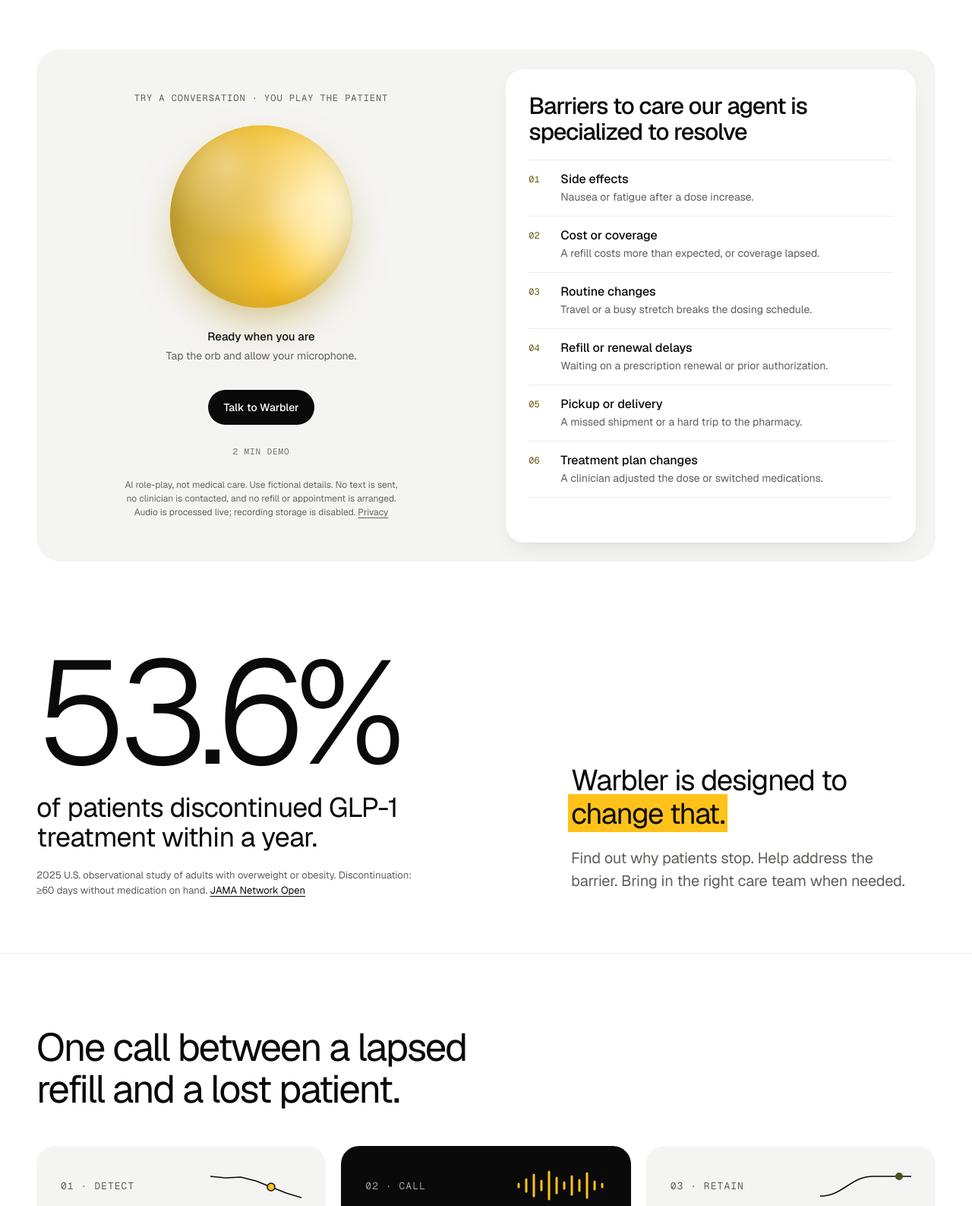
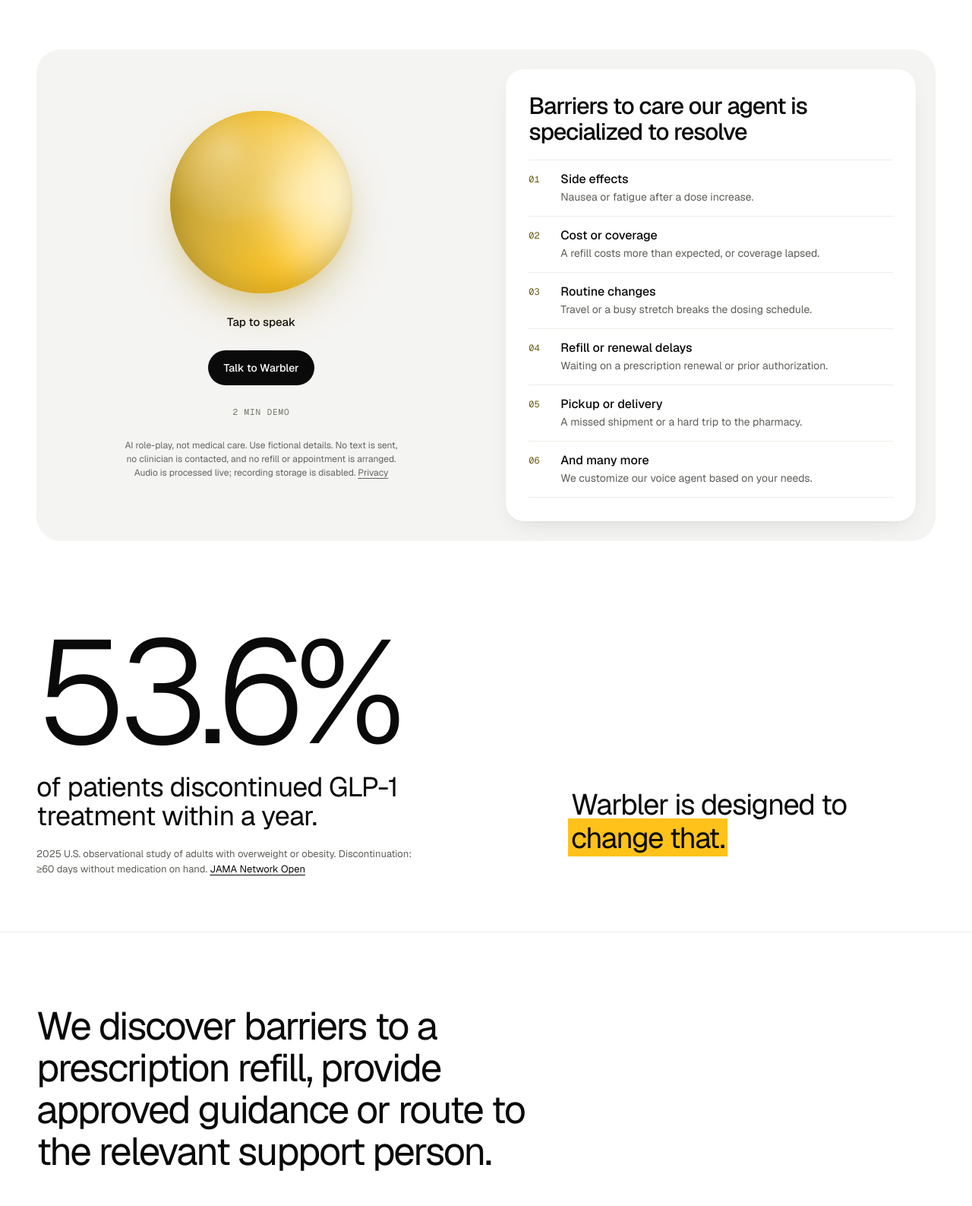
Before and after one commit to warblersafety/warbler-rx-website, a website built with Vite: page index.html in a window 1280 px wide. Shown: the part 580-2167 px from the top of the page at 76% size. Built offline with nearby package versions, Linux system fonts and the light colour scheme.

Commit message:
Publish approved Sites copy revisions to Warbler Health (#20)

```diff
--- a/index.html
+++ b/index.html
@@ -8,7 +8,7 @@
   <link rel="canonical" href="https://warbler-health.com/">
   <meta property="og:url" content="https://warbler-health.com/">
   <meta property="og:title" content="Warbler Health — Catch prescription drop off before it happens">
-  <meta property="og:description" content="Every patient deserves a follow-up call.">
+  <meta property="og:description" content="Enable patients to stick to their treatment.">
   <meta name="theme-color" content="#ffffff">
   <link rel="icon" type="image/png" sizes="32x32" href="/assets/warbler-favicon-32.png">
   <link rel="icon" type="image/png" sizes="192x192" href="/assets/warbler-icon-192.png">
@@ -47,11 +47,10 @@
 <section id="demo" style="padding:40px clamp(20px,4vw,48px) 112px">
   <div style="background:#f4f4f2;border-radius:32px;display:grid;grid-template-columns:repeat(auto-fit,minmax(min(100%,420px),1fr));overflow:hidden">
     <div id="try-warbler" class="voice-panel" style="display:flex;flex-direction:column;align-items:center;justify-content:center;gap:28px;padding:56px 24px;text-align:center">
-      <p style="font-family:'Geist Mono',monospace;font-size:12px;letter-spacing:0.08em;color:#5e5e5a">TRY A CONVERSATION · YOU PLAY THE PATIENT</p>
       <button class="orb" id="voice-orb" data-start-demo data-state="idle" aria-label="Talk to Warbler — start voice demo" aria-describedby="demo-disclosure"></button>
-      <div style="display:flex;flex-direction:column;align-items:center;gap:6px;min-height:52px">
-        <p id="voice-state" aria-hidden="true" style="font-size:15px;font-weight:500;color:#0a0a0a">Ready when you are</p><span id="connection-announcement" class="sr-only" role="status" aria-live="polite"></span>
-        <p id="voice-hint" style="font-size:14px;line-height:1.5;color:#5e5e5a;max-width:340px;text-wrap:pretty">Tap the orb and allow your microphone.</p>
+      <div style="display:flex;flex-direction:column;align-items:center;gap:6px">
+        <p id="voice-state" aria-hidden="true" style="font-size:15px;font-weight:500;color:#0a0a0a">Tap to speak</p><span id="connection-announcement" class="sr-only" role="status" aria-live="polite"></span>
+        <p id="voice-hint" style="font-size:14px;line-height:1.5;color:#5e5e5a;max-width:340px;text-wrap:pretty" hidden></p>
       </div>
       <div class="voice-controls">
 <button class="pill" id="start-voice" data-start-demo>Talk to Warbler</button>
@@ -73,7 +72,7 @@
           <li style="display:grid;grid-template-columns:28px minmax(0,1fr);gap:14px;padding:14px 0;border-top:1px solid #ececE7"><span style="font-family:'Geist Mono',monospace;font-size:12px;color:#6b5a14;padding-top:3px">03</span><div style="display:flex;flex-direction:column;gap:3px"><span style="font-size:16px;font-weight:500">Routine changes</span><span style="font-size:14px;line-height:1.5;color:#5e5e5a">Travel or a busy stretch breaks the dosing schedule.</span></div></li>
           <li style="display:grid;grid-template-columns:28px minmax(0,1fr);gap:14px;padding:14px 0;border-top:1px solid #ececE7"><span style="font-family:'Geist Mono',monospace;font-size:12px;color:#6b5a14;padding-top:3px">04</span><div style="display:flex;flex-direction:column;gap:3px"><span style="font-size:16px;font-weight:500">Refill or renewal delays</span><span style="font-size:14px;line-height:1.5;color:#5e5e5a">Waiting on a prescription renewal or prior authorization.</span></div></li>
           <li style="display:grid;grid-template-columns:28px minmax(0,1fr);gap:14px;padding:14px 0;border-top:1px solid #ececE7"><span style="font-family:'Geist Mono',monospace;font-size:12px;color:#6b5a14;padding-top:3px">05</span><div style="display:flex;flex-direction:column;gap:3px"><span style="font-size:16px;font-weight:500">Pickup or delivery</span><span style="font-size:14px;line-height:1.5;color:#5e5e5a">A missed shipment or a hard trip to the pharmacy.</span></div></li>
-          <li style="display:grid;grid-template-columns:28px minmax(0,1fr);gap:14px;padding:14px 0;border-top:1px solid #ececE7;border-bottom:1px solid #ececE7"><span style="font-family:'Geist Mono',monospace;font-size:12px;color:#6b5a14;padding-top:3px">06</span><div style="display:flex;flex-direction:column;gap:3px"><span style="font-size:16px;font-weight:500">Treatment plan changes</span><span style="font-size:14px;line-height:1.5;color:#5e5e5a">A clinician adjusted the dose or switched medications.</span></div></li>
+          <li style="display:grid;grid-template-columns:28px minmax(0,1fr);gap:14px;padding:14px 0;border-top:1px solid #ececE7;border-bottom:1px solid #ececE7"><span style="font-family:'Geist Mono',monospace;font-size:12px;color:#6b5a14;padding-top:3px">06</span><div style="display:flex;flex-direction:column;gap:3px"><span style="font-size:16px;font-weight:500">And many more</span><span style="font-size:14px;line-height:1.5;color:#5e5e5a">We customize our voice agent based on your needs.</span></div></li>
         </ul>
       </div>
     </div>
@@ -106,12 +105,11 @@
   </div>
   <div class="adherence-purpose">
     <h3>Warbler is designed to<br><span class="study-highlight">change that.</span></h3>
-    <p>Find out why patients stop. Help address the barrier. Bring in the right care team when needed.</p>
   </div>
 </section>
 
 <section id="how" style="border-top:1px solid #ececE7;display:flex;flex-direction:column;gap:48px;padding:96px clamp(20px,4vw,48px) 112px">
-  <h2 style="font-size:clamp(36px,4vw,56px);line-height:1.07;letter-spacing:-0.04em;max-width:720px;text-wrap:balance">One call between a lapsed refill and a lost patient.</h2>
+  <h2 style="font-size:clamp(36px,4vw,56px);line-height:1.07;letter-spacing:-0.04em;max-width:720px;text-wrap:balance">We discover barriers to a prescription refill, provide approved guidance or route to the relevant support person.</h2>
   <div style="display:grid;grid-template-columns:repeat(auto-fit,minmax(min(100%,280px),1fr));gap:20px">
     <article style="background:#f4f4f2;border-radius:24px;padding:32px;display:flex;flex-direction:column;justify-content:space-between;gap:48px;min-height:340px">
       <div style="display:flex;justify-content:space-between;align-items:center;gap:12px">
@@ -151,7 +149,6 @@
     <div style="border:1px solid #ececE7;border-radius:24px;padding:32px;display:flex;gap:24px;align-items:center;flex-wrap:wrap">
       <img src="/assets/founder.jpg" alt="Warbler Health founder" style="width:112px;height:112px;border-radius:50%;object-fit:cover;display:block;flex-shrink:0">
       <div style="display:flex;flex-direction:column;gap:12px;flex:1;min-width:220px">
-        <p style="font-family:'Geist Mono',monospace;font-size:12px;letter-spacing:0.08em;color:#5e5e5a">TALK TO THE FOUNDER</p>
         <p style="font-size:20px;line-height:1.35;letter-spacing:-0.01em;text-wrap:pretty">Every demo is run by our founder.&nbsp;</p>
         <a href="https://calendar.app.google/dAj1Fv4UhSUbFGfz8" style="font-size:15px;font-weight:500;text-decoration:underline;text-underline-offset:4px">Book a time ↗</a>
       </div>
@@ -165,7 +162,7 @@
 
     <div style="position:relative;display:flex;flex-direction:column;gap:20px;max-width:640px">
 
-      <h2 style="font-size:clamp(34px,4vw,56px);line-height:1.07;letter-spacing:-0.04em;text-wrap:balance">Every patient deserves a follow-up call.</h2>
+      <h2 style="font-size:clamp(34px,4vw,56px);line-height:1.07;letter-spacing:-0.04em;text-wrap:balance">Enable patients to stick to their treatment.</h2>
     </div>
     <div style="position:relative;display:flex;gap:12px;flex-wrap:wrap">
       <a class="demo-booking" href="https://calendar.app.google/dAj1Fv4UhSUbFGfz8" style="display:inline-flex;align-items:center;background:#ffc21a;color:#0a0a0a;border-radius:999px;white-space:nowrap;padding:16px 28px;font-size:16px;font-weight:500;text-decoration:none"><span>Learn more</span><span class="demo-portraits" aria-hidden="true"><img class="demo-founder" src="/assets/founder.jpg" alt="" width="72" height="72"><img class="demo-founder" src="/assets/demo-portrait.png" alt="" width="72" height="72"></span></a>
@@ -187,7 +184,7 @@
 </footer>
 
 </div>
-<dialog id="privacy-policy" aria-labelledby="privacy-title"><form method="dialog"><button class="dialog-close" aria-label="Close privacy information">×</button></form><p class="mono policy-eyebrow">VOICE DEMO</p><h2 id="privacy-title">Your microphone &amp; privacy</h2><p>When you start the demo, your browser asks for microphone permission. ElevenLabs processes your audio live. Audio recording storage is disabled; conversation text is retained for up to one day. Please use fictional details.</p><p>End the conversation to stop microphone access. The demo uses a hashed connection identifier to limit repeated sessions. Vercel retains ordinary website request logs.</p><p>Questions? <a href="mailto:hello@warblersafety.com">hello@warblersafety.com</a></p></dialog>
+<dialog id="privacy-policy" aria-labelledby="privacy-title"><form method="dialog"><button class="dialog-close" aria-label="Close privacy information">×</button></form><p class="mono policy-eyebrow">VOICE DEMO</p><h2 id="privacy-title">Your microphone &amp; privacy</h2><p>When you start the demo, your browser asks for microphone permission. A third party AI voice-to-text service processes your audio live. Audio recording storage is disabled; conversation text is retained for up to one day. Please use fictional details.</p><p>End the conversation to stop microphone access. The demo uses a hashed connection identifier to limit repeated sessions. Vercel retains ordinary website request logs.</p><p>Questions? <a href="mailto:hello@warblersafety.com">hello@warblersafety.com</a></p></dialog>
 <dialog id="terms" aria-labelledby="terms-title"><form method="dialog"><button class="dialog-close" aria-label="Close demo terms">×</button></form><p class="mono policy-eyebrow">DEMO USE</p><h2 id="terms-title">A fictional conversation</h2><p>This website demo is an AI role-play, not medical care. Use fictional details. It cannot arrange refills, appointments or clinical follow-up, and it does not send texts or contact a clinician.</p><p>Sessions last up to two minutes and are subject to availability and usage limits. Discuss medication decisions with your pharmacist or prescribing clinician.</p></dialog>
 <dialog id="security-overview" aria-labelledby="security-title"><form method="dialog"><button class="dialog-close" aria-label="Close security overview">×</button></form><p class="mono policy-eyebrow">WEBSITE DEMO</p><h2 id="security-title">How this demo is protected</h2><p>Provider credentials stay on the server. Temporary voice-session tokens connect your browser to the configured agent. Usage checks run before a connection is allowed.</p><p>Conversation summaries require a signed, expiring receipt. The website returns reviewed summary labels rather than transcripts. Audio recording storage is disabled, and conversation text is retained for up to one day.</p><p>This public demo is for fictional information. Production pharmacy use requires separate agreements and readiness review; the demo does not establish HIPAA compliance.</p></dialog>
 
--- a/src/voice-controller.js
+++ b/src/voice-controller.js
@@ -21,7 +21,7 @@
 let cancelled = false;
 let voiceMode = 'listening';
 let visualState = 'idle';
-const stateLabels = { idle: 'Ready when you are', connecting: 'Connecting…', listening: 'Listening', processing: 'Processing', speaking: 'Speaking', muted: 'Microphone off', error: 'Connection unavailable' };
+const stateLabels = { idle: 'Tap to speak', connecting: 'Connecting…', listening: 'Listening', processing: 'Processing', speaking: 'Speaking', muted: 'Microphone off', error: 'Connection unavailable' };
 function setVisualState(mode) {
   visualState = mode;
   const effective = muted && connected ? 'muted' : mode;
@@ -95,7 +95,7 @@
   session = null;
   setBusy(false);
   $('start-voice').textContent = 'Talk to Warbler again';
-  $('voice-hint').textContent = 'Explore another barrier, or see how Warbler could support your pharmacy.';
+  $('voice-hint').hidden = true;
   status(failure ? 'Let’s try that again' : wasConnected ? 'Conversation complete' : 'Conversation ended', failure ? 'error' : 'idle');
   if (wasConnected && receipt) void getSummary(activeRun, receipt);
 }
@@ -111,6 +111,7 @@
   $('mute-voice').textContent = 'Mute mic'; $('mute-voice').setAttribute('aria-pressed', 'false');
   setBusy(true); status('Connecting…', 'connecting');
   $('duration').textContent = 'Up to 2 minutes';
+  $('voice-hint').hidden = false;
   $('voice-hint').textContent = 'Allow your microphone when asked, then describe a fictional prescription barrier.';
   try {
     const { Conversation } = await loadConversation();
```
Also changed, not shown: README.md.
